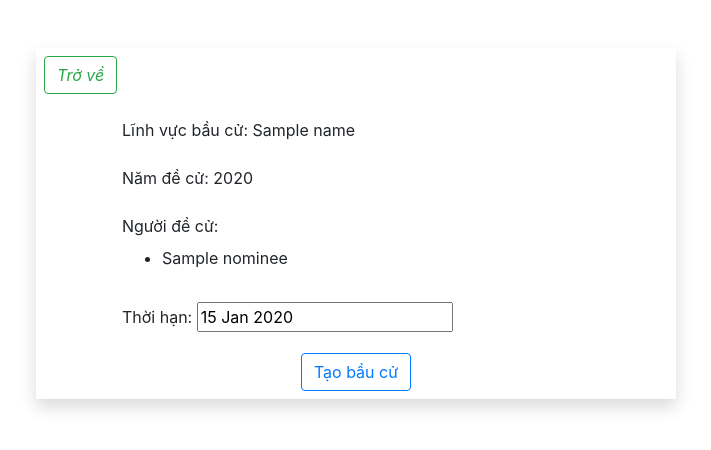
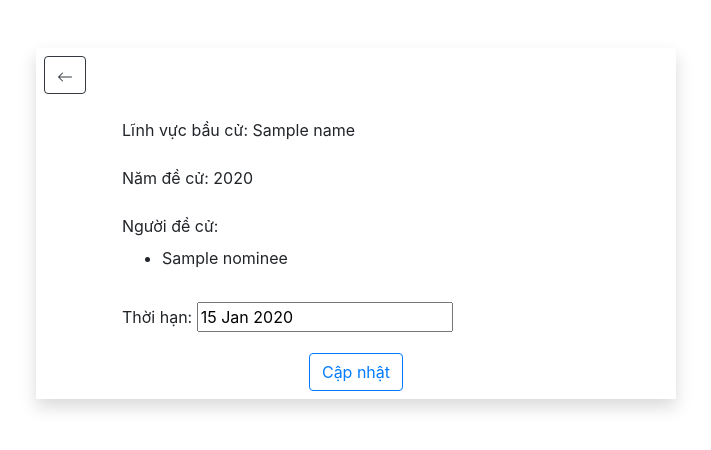
Before and after one commit to votify-blockchain/admin, a Node server app: template views/election/extent.hbs in a window 1280 px wide. Shown: the top 450 px of the page, without its empty margins (284-995 px from the left). Run offline with Node 20, Linux system fonts and the light colour scheme; the template is opened without the code that fills it: most values are stand-ins (such as "Sample title", 1, 10 or a date in 2020); some libraries are stand-ins or nearby versions.

Commit message:
update UI

```diff
--- a/views/election/extent.hbs
+++ b/views/election/extent.hbs
@@ -1,5 +1,9 @@
 <div class="mx-auto shadow w-50 mt-5 election-list p-2">
-    <a href="/elections/" class="btn btn-outline-success"><i class="bi bi-arrow-left">Trở về</i></a>
+    <a href="/elections/" class="btn btn-outline-dark"><svg xmlns="http://www.w3.org/2000/svg" width="16" height="16"
+            fill="currentColor" class="bi bi-arrow-left" viewBox="0 0 16 16">
+            <path fill-rule="evenodd"
+                d="M15 8a.5.5 0 0 0-.5-.5H2.707l3.147-3.146a.5.5 0 1 0-.708-.708l-4 4a.5.5 0 0 0 0 .708l4 4a.5.5 0 0 0 .708-.708L2.707 8.5H14.5A.5.5 0 0 0 15 8z" />
+        </svg></a>
     <h6 class="mt-2 error"></h6>
     <form id="logInForm" class="d-flex flex-column align-items-center mt-4">
         <div class="form-group w-75">
@@ -21,7 +25,7 @@
             <input id="datepicker" width="276" value="{{deadline}}" />
 
         </div>
-        <button type="button" class="btn btn-outline-primary" id="getResult">Tạo bầu cử</button>
+        <button type="button" class="btn btn-outline-primary" id="getResult">Cập nhật</button>
     </form>
 </div>
 
--- a/views/election/list.hbs
+++ b/views/election/list.hbs
@@ -23,6 +23,7 @@
             </div>
             <div>Thời hạn: {{this.deadline}}</div>
             <a href="/elections/extent/{{this.id}}" class="btn btn-outline-primary">Sửa đổi thời hạn</a>
+            <button type="button" class="btn btn-outline-danger">Xóa</button>
         </div>
     </div>
     {{/each}}
```
